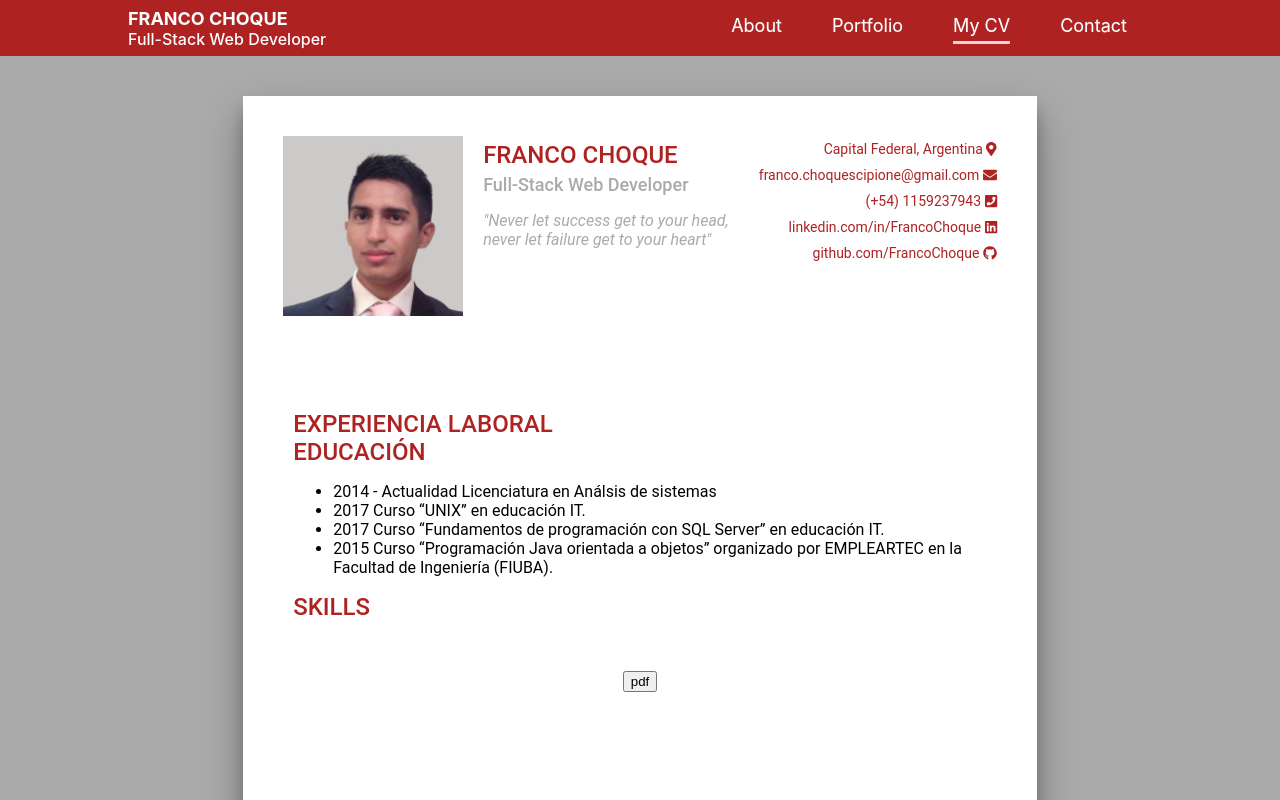
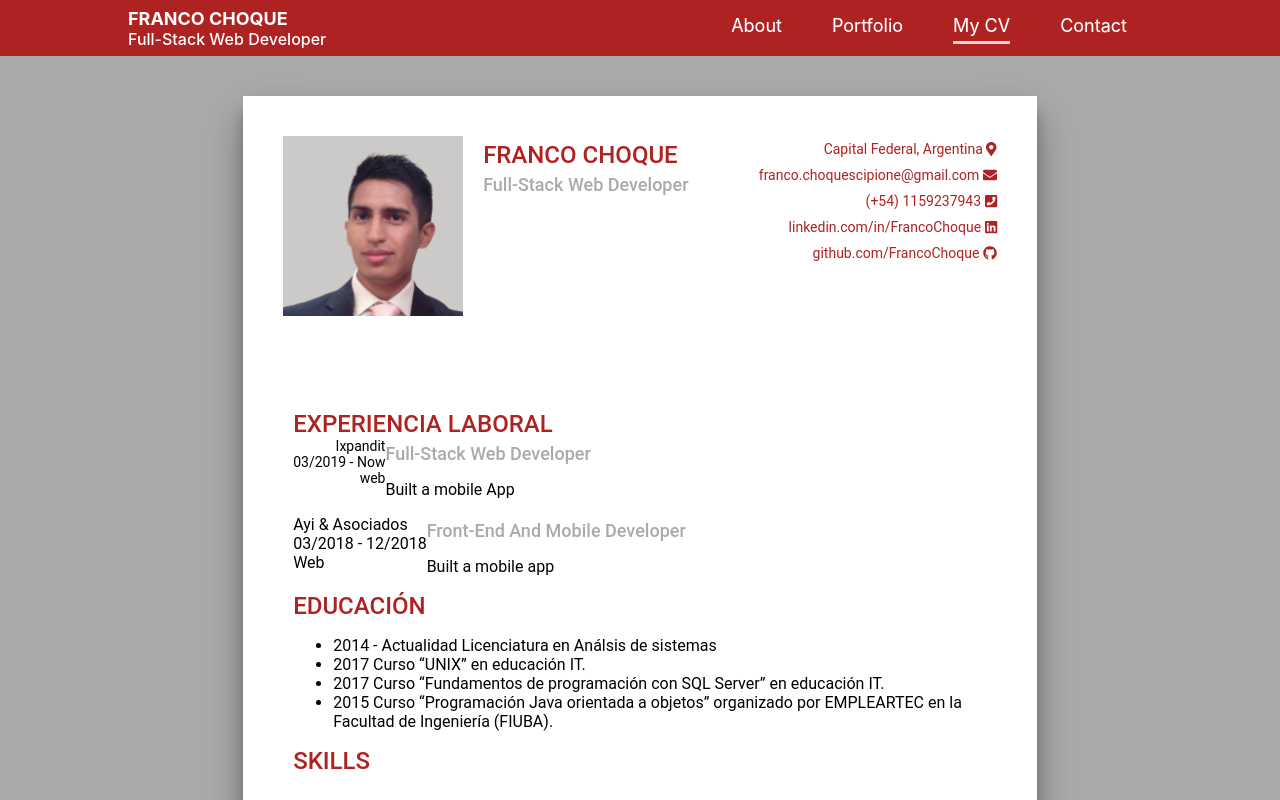
Before and after one commit to FrancoChoque/Curriculum-Vitae, a React (Create React App) app: page /cv in a window 1280 px wide. Shown: the top 800 px of the page. Built offline with nearby package versions, Linux system fonts and the light colour scheme.

Commit message:
cv styles

```diff
--- a/src/components/CV/CV.jsx
+++ b/src/components/CV/CV.jsx
@@ -3,15 +3,19 @@ import html2Canvas from 'html2canvas';
 import JsPDF from 'jspdf';
 import { FontAwesomeIcon } from '@fortawesome/react-fontawesome';
 import { faGithub, faLinkedin } from '@fortawesome/free-brands-svg-icons';
-import { faEnvelope, faPhoneSquare, faMapMarkerAlt } from '@fortawesome/free-solid-svg-icons';
+import {
+  faEnvelope,
+  faPhoneSquare,
+  faMapMarkerAlt,
+} from '@fortawesome/free-solid-svg-icons';
 import styles from './CV.module.css';
 import myself from '../../assets/me.png';
-
+import TimelineSide from './TimelineSide/TimelineSide';
+import TimelineBody from './TimelineBody/TimelineBody';
 
 const printDocument = () => {
   const input = document.getElementById('FrancoChoque');
-  html2Canvas(input)
-    .then((canvas) => {
+  html2Canvas(input).then((canvas) => {
     const imgData = canvas.toDataURL('image/png');
     const pdf = new JsPDF();
     pdf.addImage(imgData, 'JPEG', 0, 0);
@@ -30,9 +34,9 @@ const CV = () => (
         <div className={styles.Name}>
           <h2>Franco Choque</h2>
           <h4>Full-Stack Web Developer</h4>
-          <p style={{ fontStyle: 'italic', color: '#aaaaaa' }}>
-            {`"Never let success get to your head, never let failure get to your heart"`}
-          </p>
+          {/* <p style={{ fontStyle: 'italic', color: '#aaaaaa' }}>
+            {'"Here\'s where I´d put a cool quote if I had one"'}
+          </p> */}
         </div>
         <div className={styles.FooterCol}>
           <div>
@@ -71,27 +75,48 @@ const CV = () => (
       </div>
       <div className={styles.Body}>
         <h2>Experiencia Laboral</h2>
+        <div className={styles.TimeLine}>
+          <TimelineSide
+            name="Ixpandit"
+            date="03/2019 - Now"
+            web="web"
+          />
+          <TimelineBody
+            position="Full-Stack Web Developer"
+            description="Built a mobile App"
+          />
+        </div>
+        <div className={styles.TimeLine}>
+          <div className={styles.TimeLineSide}>
+            <div>Ayi & Asociados</div>
+            <div>03/2018 - 12/2018</div>
+            <div>Web</div>
+          </div>
+          <div className={styles.TimeLineBody}>
+            <h4>Front-End and Mobile Developer</h4>
+            <p>Built a mobile app</p>
+          </div>
+        </div>
         <div>
           <h2>Educación</h2>
           <ul>
+            <li>2014 - Actualidad Licenciatura en Análsis de sistemas</li>
+            <li>2017 Curso “UNIX” en educación IT.</li>
             <li>
-        2014 - Actualidad Licenciatura en Análsis de sistemas
+              2017 Curso “Fundamentos de programación con SQL Server” en
+              educación IT.
             </li>
             <li>
-        2017 Curso “UNIX” en educación IT.
-        </li>
-        <li>
-        2017 Curso “Fundamentos de programación con SQL Server”
-en educación IT.
-        </li>
-        <li>
-          2015 Curso “Programación Java orientada a objetos” organizado por EMPLEARTEC en la Facultad de Ingeniería (FIUBA).
+              2015 Curso “Programación Java orientada a objetos” organizado por
+              EMPLEARTEC en la Facultad de Ingeniería (FIUBA).
             </li>
           </ul>
         </div>
         <h2>Skills</h2>
       </div>
-      <button type="button" onClick={printDocument}>pdf</button>
+      <button type="button" onClick={printDocument}>
+        pdf
+      </button>
     </div>
   </div>
 );
--- a/src/components/CV/CV.module.css
+++ b/src/components/CV/CV.module.css
@@ -69,3 +69,8 @@
   padding: 50px;
   text-align: left;
 }
+
+.TimeLine {
+  display: flex;
+  flex-direction: row;
+}
--- /dev/null
+++ b/src/components/CV/TimelineBody/TimelineBody.jsx
@@ -0,0 +1,14 @@
+import React from 'react';
+import styles from './TimelineBody.module.css';
+
+const TimelineBody = (props) => {
+  const { position, description } = props;
+  return (
+    <div className={styles.TimelineBody}>
+      <h4>{position}</h4>
+      <p>{description}</p>
+    </div>
+  );
+};
+
+export default TimelineBody;
--- /dev/null
+++ b/src/components/CV/TimelineBody/TimelineBody.module.css
@@ -0,0 +1,3 @@
+.TimelineBody {
+
+}
--- /dev/null
+++ b/src/components/CV/TimelineSide/TimelineSide.jsx
@@ -0,0 +1,15 @@
+import React from 'react';
+import styles from './TimelineSide.module.css';
+
+const TimelineSide = (props) => {
+  const { name, date ,web } = props;
+  return (
+    <div className={styles.TimeLineSide}>
+      <div className={styles.Name}>{name}</div>
+      <div className={styles.Date}>{date}</div>
+      <div className={styles.Web}>{web}</div>
+    </div>
+  );
+};
+
+export default TimelineSide;
--- /dev/null
+++ b/src/components/CV/TimelineSide/TimelineSide.module.css
@@ -0,0 +1,6 @@
+.TimeLineSide {
+  display: flex;
+  flex-direction: column;
+  align-items: flex-end;
+  font-size: 14px;
+}
```
Also changed, not shown: 1 other file (tests, documents, lock files or other folders). Lines whose indentation alone changed are shown as unchanged.
